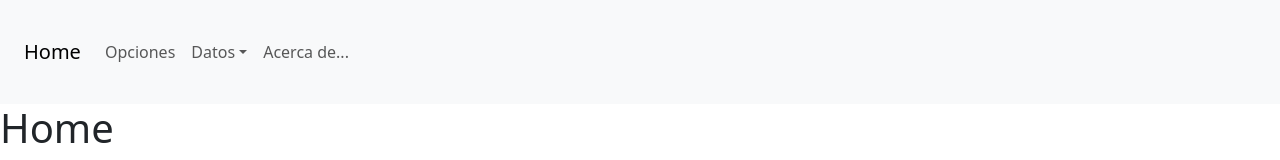
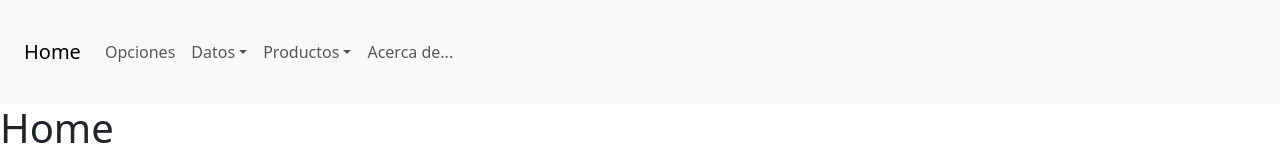
Before and after one commit to Mirkko16/LaEstacion.Client, a React (Vite) app: page / in a window 1280 px wide. Shown: the top 160 px of the page. Built offline with nearby package versions, Linux system fonts and the light colour scheme.

Commit message:
se agrego menu para parte productos

```diff
--- a/src/App.jsx
+++ b/src/App.jsx
@@ -16,9 +16,21 @@ function App() {
                   Datos
                 </a>
                 <ul className="dropdown-menu">
-                  <li><NavLink to="datos/productos" className="nav-link">Productos</NavLink></li>
                   <li><NavLink to="datos/clientes" className="nav-link">Clientes</NavLink></li>
                   <li><NavLink to="datos/proveedores" className="nav-link">Proveedores</NavLink></li>
+                </ul>
+              </li>
+
+              <li className="nav-item dropdown">
+                <a className="nav-link dropdown-toggle" href="#" role="button" data-bs-toggle="dropdown" aria-expanded="false">
+                  Productos
+                </a>
+                <ul className="dropdown-menu">
+                  <li><NavLink to="datos/productos" className="nav-link">Productos</NavLink></li>
+                  <li><NavLink to="datos/proveedores" className="nav-link">Marcas</NavLink></li>
+                  <li><NavLink to="datos/proveedores" className="nav-link">Familias</NavLink></li>
+                  <li><NavLink to="datos/proveedores" className="nav-link">Rubros</NavLink></li>
+                  <li><NavLink to="datos/proveedores" className="nav-link">Stock</NavLink></li>
                 </ul>
               </li>
 
--- a/src/components/productos/productos-abm.jsx
+++ b/src/components/productos/productos-abm.jsx
@@ -66,7 +66,7 @@ export default function AbmProductos() {
               <td>{p.marcaId}</td>
               <td>{p.familiaId}</td>
               <td>{p.rubroId}</td>
-              <td>{p.proveedorId}</td>
+              <td>{p.proveedor.nombre}</td>
               <td>{p.costo}</td>
               <td>{p.rentabilidad}</td>
               <td>{p.precioVenta}</td>
--- a/src/main.jsx
+++ b/src/main.jsx
@@ -19,13 +19,13 @@ ReactDOM.createRoot(document.getElementById('root')).render(
     <Routes>
       <Route path='/' element={<App />}>
         <Route index={true} element={<Home />} />
-        <Route path='about' element={<About />} />
-        <Route path='datos'>
+        <Route path='Productos'>
           {/* Formularios y abm productos */}
           <Route path='productos' element={<AbmProductos />} />
           <Route path='productos/agregar' element={<FormProducto />} />
           <Route path='productos/:id' element={<FormProducto />} />
-
+        </Route>
+        <Route path='datos'>
           {/* Formularios y abm Clientes */}
           <Route path='clientes' element={<AbmClientes />} />
           <Route path='clientes/agregar' element={<FormCliente />} />
```
